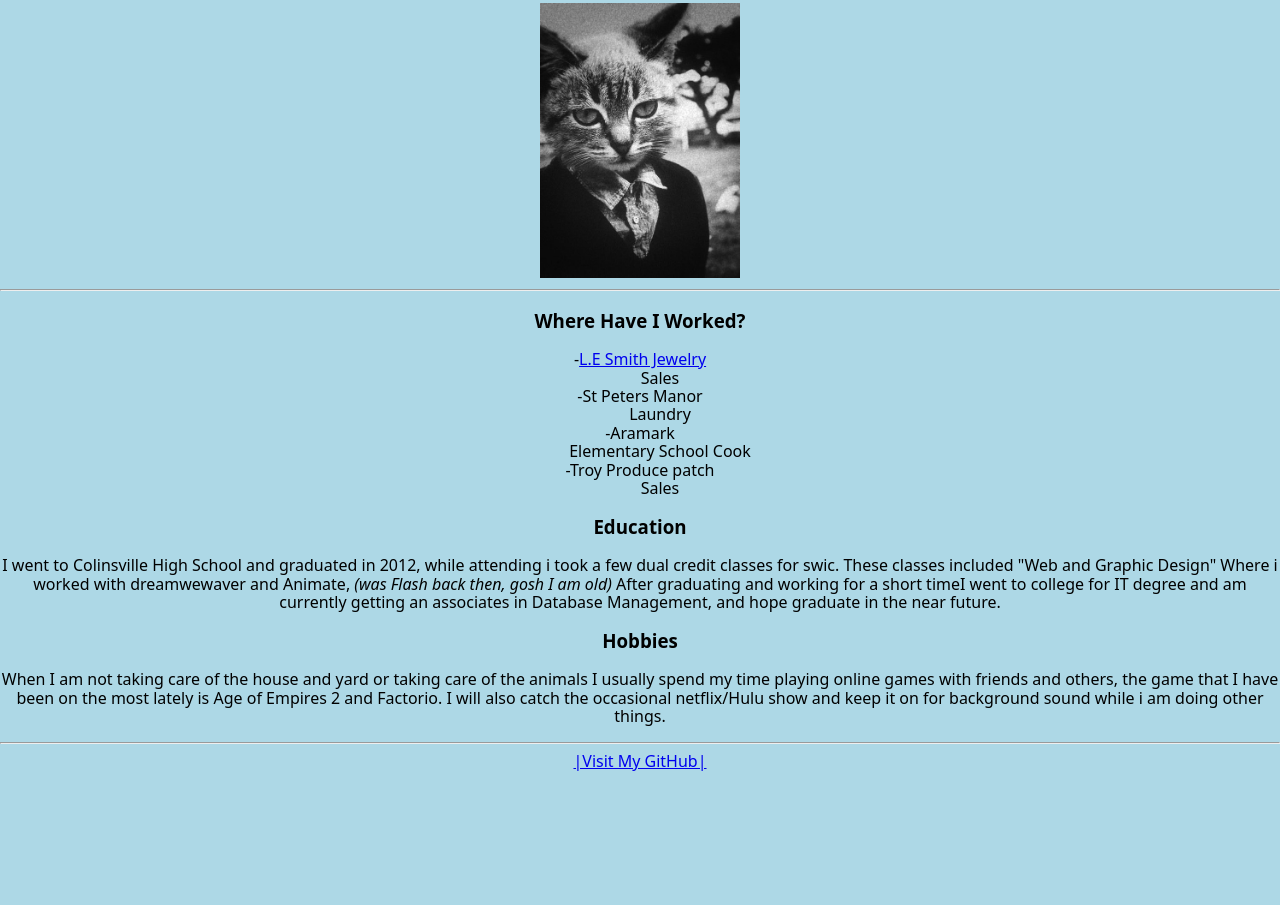
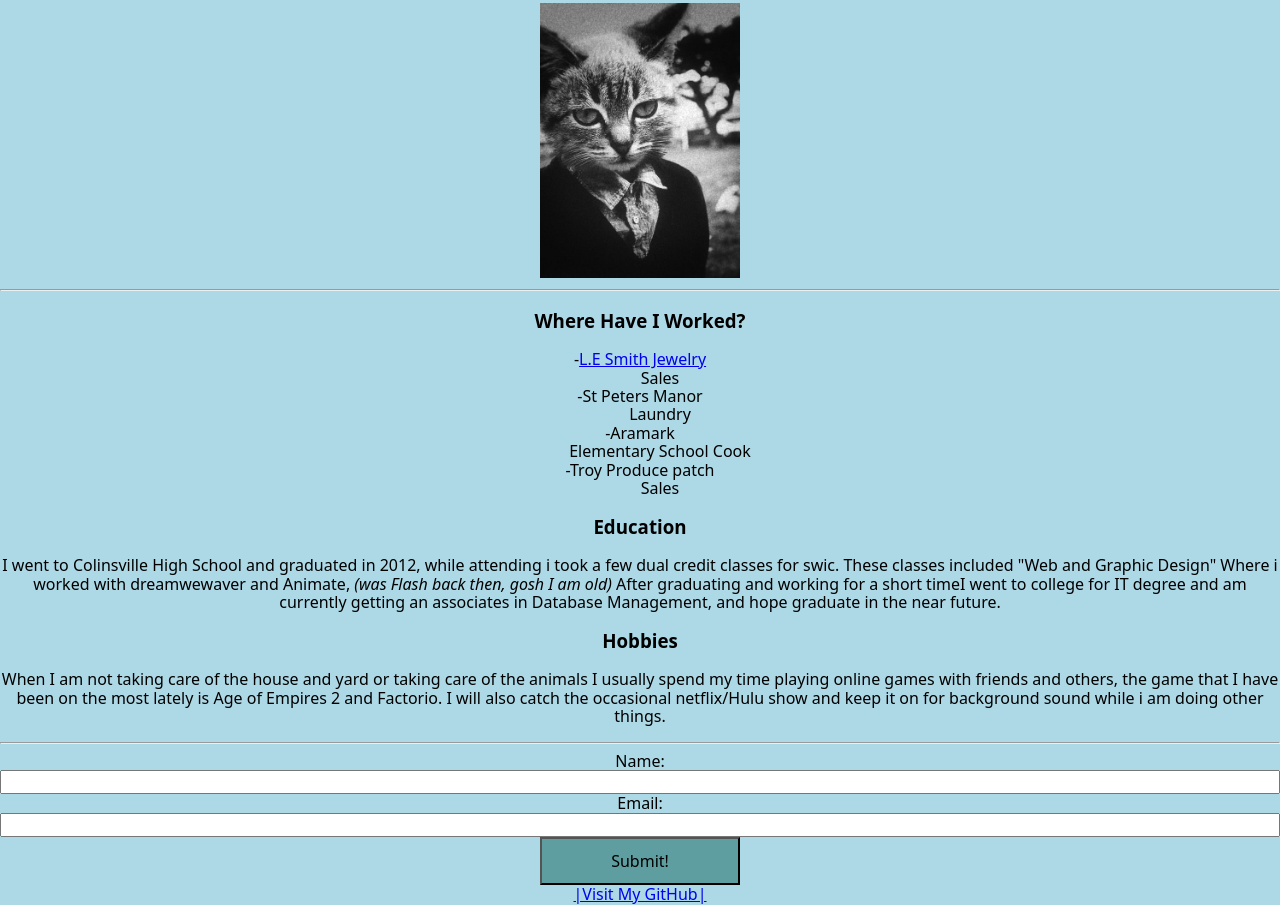
Before and after one commit to SWIC-177/html-css-skills-demo-Nicky6Fingers, a plain HTML site: page index.html in a window 1280 px wide. Shown: the part 228-1133 px from the top of the page. Before the commit the page ends 1000 px from the top, so only its background shows below. Drawn offline with nearby package versions, Linux system fonts and the light colour scheme.

Commit message:
Form Complete

```diff
--- a/index.html
+++ b/index.html
@@ -59,6 +59,15 @@
         keep it on for background sound while i am doing other things.
       </p>
       <hr />
+      <form class="flex flex-col">
+        <label for="name"> Name:</label>
+        <input type="text" id="name" />
+
+        <label for="email"> Email:</label>
+        <input type="tel" id="phone" />
+
+        <button type="submit">Submit!</button>
+      </form>
       <footer>
         <a href="https://github.com/Nicky6Fingers"> |Visit My GitHub|</a>
       </footer>
--- a/style.css
+++ b/style.css
@@ -15,3 +15,11 @@ div {
 body {
   background-color: lightblue;
 }
+
+button {
+  height: 48px;
+  padding: 0 30px;
+  background-color: cadetblue;
+  width: 200px;
+  align-self: center;
+}
```
